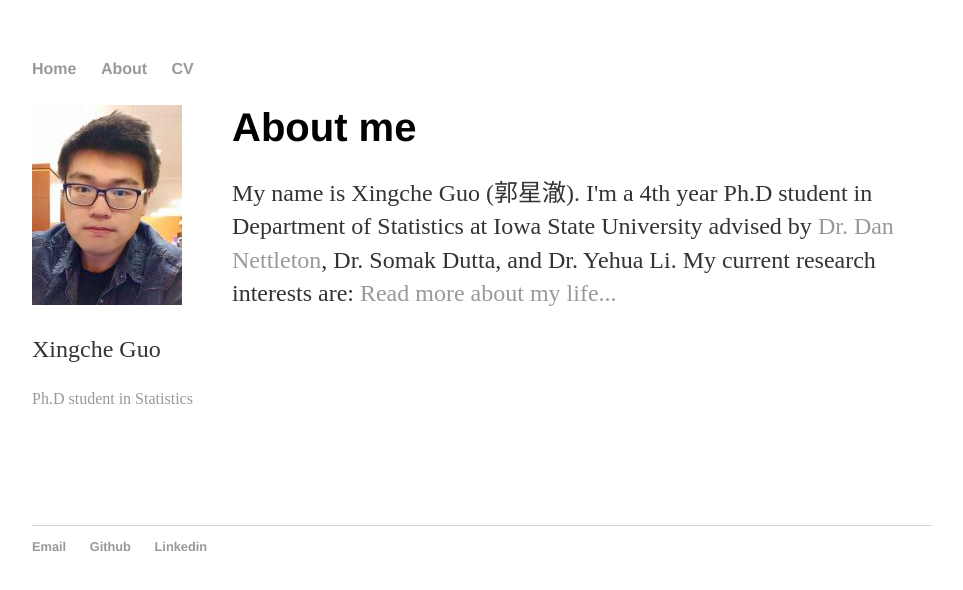
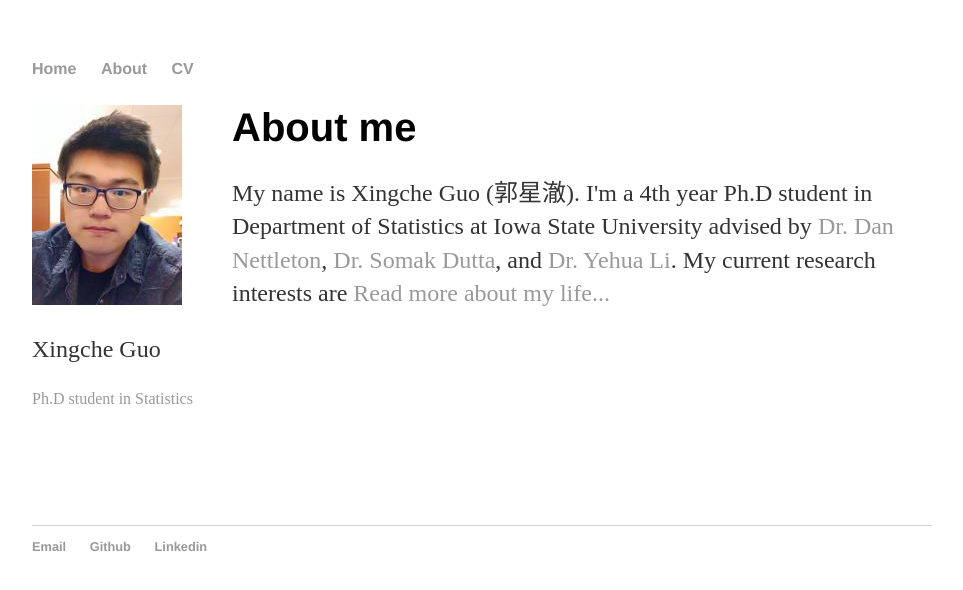
Before and after one commit to xingcheg/xingcheg.github.io, a Jekyll site: the page built from index.html, in a window 1280 px wide. Shown: the top 590 px of the page, without its empty margins (158-1121 px from the left). Built offline with Jekyll 4.4.1, drawn with Linux system fonts in a browser that asks for light colours; part of the change alters nothing that is shown.

```diff
--- a/index.html
+++ b/index.html
@@ -7,6 +7,8 @@ title: Xingche Guo
 	<p>My name is Xingche Guo (郭星澈). I'm a 4th year Ph.D student in
 		Department of Statistics at Iowa State University advised by
 		<a href="https://dnett.github.io">Dr. Dan Nettleton</a>,
-		Dr. Somak Dutta, and Dr. Yehua Li. My current research interests are:
+		<a href="https://somakd.public.iastate.edu">Dr. Somak Dutta</a>, and
+		<a href="https://sites.google.com/a/ucr.edu/yehuali/home">Dr. Yehua Li</a>.
+		My current research interests are
 		<a href="/about">Read more about my life...</a></p>
 </div><!-- /.blurb -->
```
